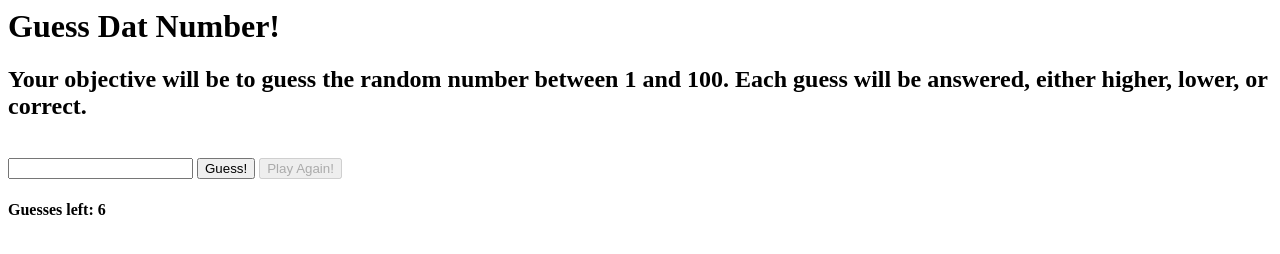
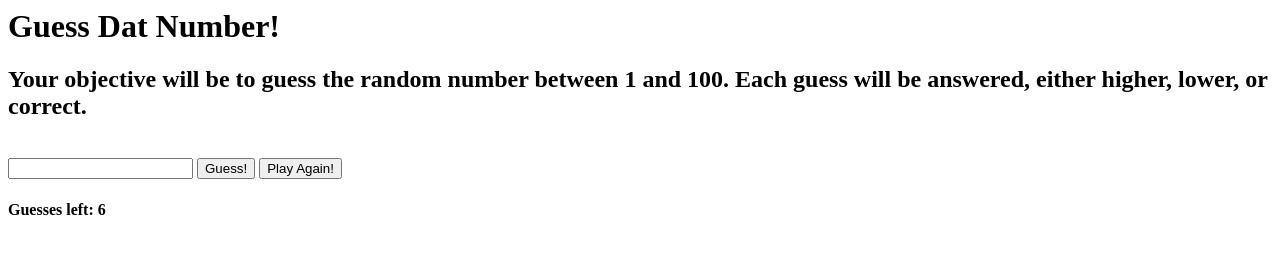
Before and after one commit to boulderleo/boulderleo.github.io, a plain HTML site: page index.html in a window 1280 px wide. Drawn offline with Linux system fonts and the light colour scheme.

Commit message:
Disabled disabler

```diff
--- a/index.html
+++ b/index.html
@@ -4,7 +4,7 @@
 <input type='number' id='guess'>
 
 <button onclick='checkNumber()'>Guess!</button>
-<button disabled='true' id='again' onclick='replay()'>Play Again!</button>
+<button id='again' onclick='replay()'>Play Again!</button>
 <br>
 <h3 id='message'></h3>
 <h4>Guesses left: <span id='guesses'>6</span></h4>
```
